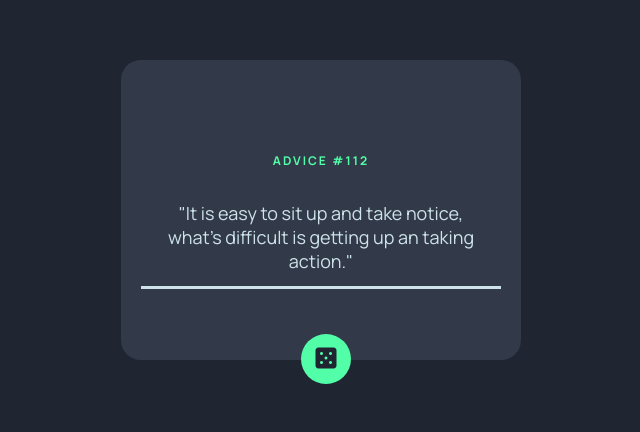
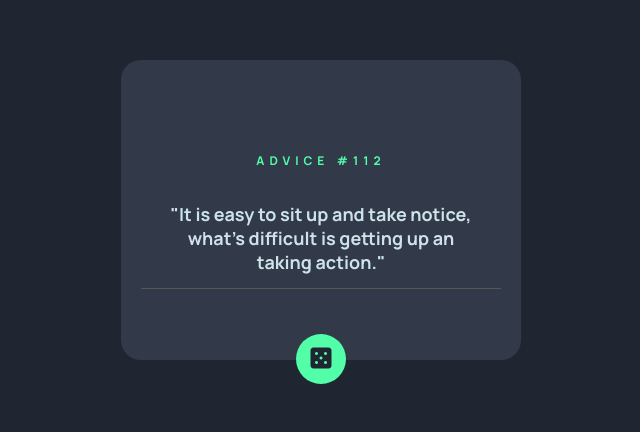
Before and after one commit to cezarviana/challenge-frontend-mentor-advice-card, a plain HTML site: page index.html in a window 1280 px wide. Shown: the part 190-622 px from the top of the page, without its empty margins (319-959 px from the left). Drawn offline with Linux system fonts and the light colour scheme.

Commit message:
correções no card, borda e distância entre elementos

```diff
--- a/css/style.css
+++ b/css/style.css
@@ -26,7 +26,7 @@ body{
     color: var(--advice-dice-color);
     padding: 20px;
     font-size: 12px;
-    letter-spacing: 2px;
+    letter-spacing: 5px;
 }
 
 .advice{
@@ -35,11 +35,14 @@ body{
     padding: 20px;
     text-align: center;
     border-bottom: solid;
+    border-width: 1px;
+    border-color: rgb(87, 87, 87);
+
 }
 
 .bottom-card{
     position: absolute;
-    width: 370px;
+    width: 360px;
     height: 140px;
 }
 
--- a/index.html
+++ b/index.html
@@ -28,7 +28,11 @@
                 <li class="card advice-number">
                     <strong>ADVICE #112</strong>
                     </li>
-                <li class="card advice">"It is easy to sit up and take notice, what's difficult is getting up an taking action."</li>
+                <li class="card advice">
+                    <strong>
+                        "It is easy to sit up and take notice, what's difficult is getting up an taking action."
+                    </strong>
+                </li>
                 <li class="card bottom-card">
                     <div class="card card-dice">
                         <div>
```
